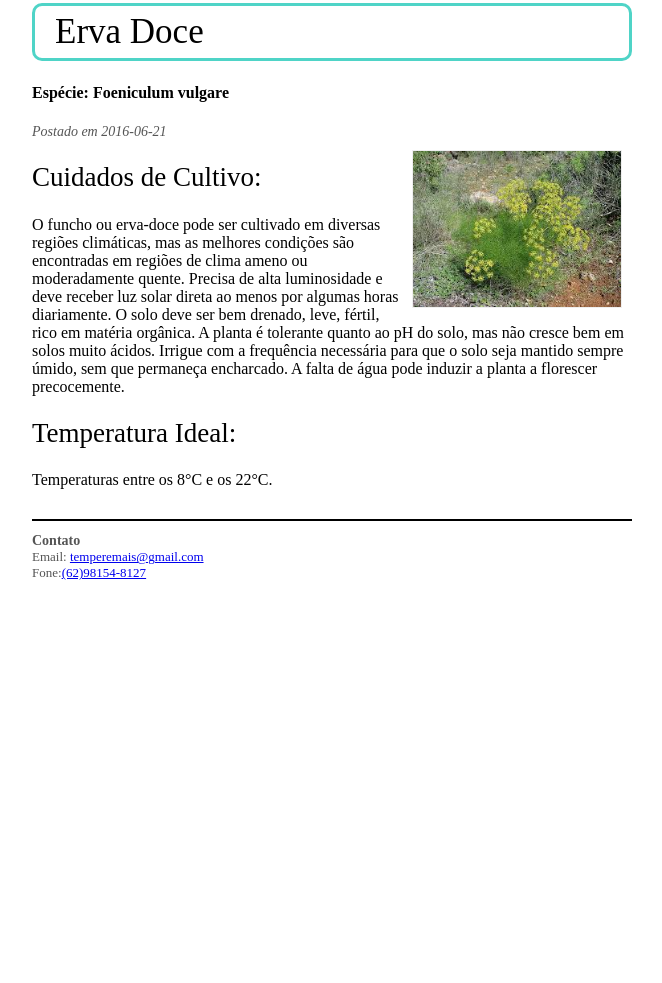
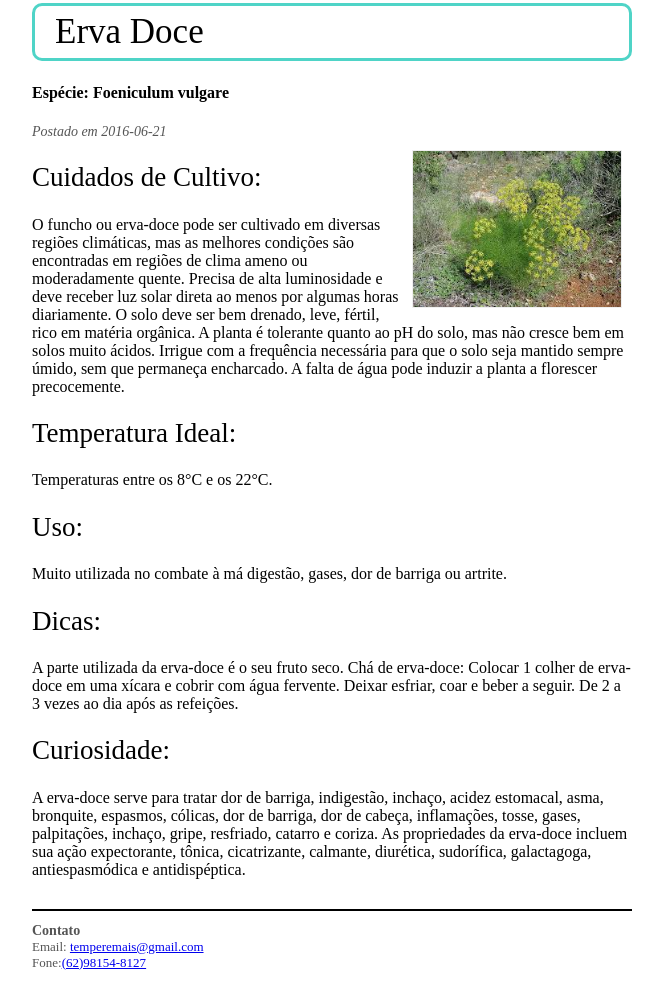
Before and after one commit to massudaw/temperemais, a plain HTML site: page cultivos/erva-doce.html in a window 1280 px wide. Shown: the part 190-1173 px from the top of the page, without its empty margins (308-970 px from the left). Before the commit the page ends 800 px from the top, so only its background shows below. Drawn offline with Linux system fonts and the light colour scheme.

Commit message:
Update (2016-07-12 23:26:26 UTC) [ci skip]

```diff
--- a/cultivos/erva-doce.html
+++ b/cultivos/erva-doce.html
@@ -70,6 +70,12 @@
 <p>O funcho ou erva-doce pode ser cultivado em diversas regiões climáticas, mas as melhores condições são encontradas em regiões de clima ameno ou moderadamente quente. Precisa de alta luminosidade e deve receber luz solar direta ao menos por algumas horas diariamente. O solo deve ser bem drenado, leve, fértil, rico em matéria orgânica. A planta é tolerante quanto ao pH do solo, mas não cresce bem em solos muito ácidos. Irrigue com a frequência necessária para que o solo seja mantido sempre úmido, sem que permaneça encharcado. A falta de água pode induzir a planta a florescer precocemente.</p>
 <h2 id="temperatura-ideal">Temperatura Ideal:</h2>
 <p>Temperaturas entre os 8°C e os 22°C.</p>
+<h2 id="uso">Uso:</h2>
+<p>Muito utilizada no combate à má digestão, gases, dor de barriga ou artrite.</p>
+<h2 id="dicas">Dicas:</h2>
+<p>A parte utilizada da erva-doce é o seu fruto seco. Chá de erva-doce: Colocar 1 colher de erva-doce em uma xícara e cobrir com água fervente. Deixar esfriar, coar e beber a seguir. De 2 a 3 vezes ao dia após as refeições.</p>
+<h2 id="curiosidade">Curiosidade:</h2>
+<p>A erva-doce serve para tratar dor de barriga, indigestão, inchaço, acidez estomacal, asma, bronquite, espasmos, cólicas, dor de barriga, dor de cabeça, inflamações, tosse, gases, palpitações, inchaço, gripe, resfriado, catarro e coriza. As propriedades da erva-doce incluem sua ação expectorante, tônica, cicatrizante, calmante, diurética, sudorífica, galactagoga, antiespasmódica e antidispéptica.</p>
 
         </div>
         <div id="footer">
```
Also changed, not shown: cultivos/alecrim.html (+3 -3 lines).
